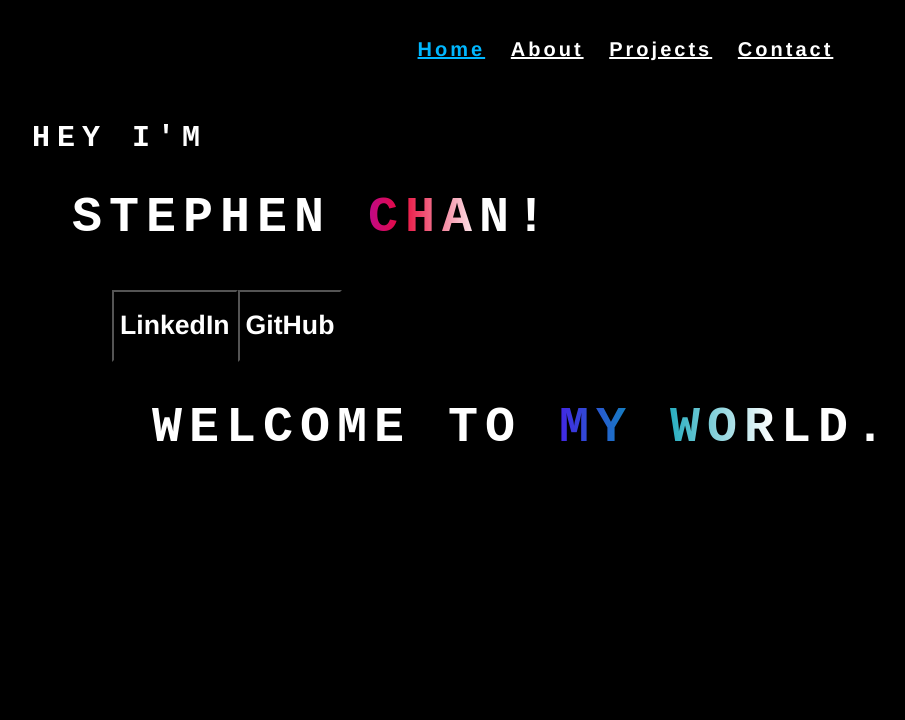
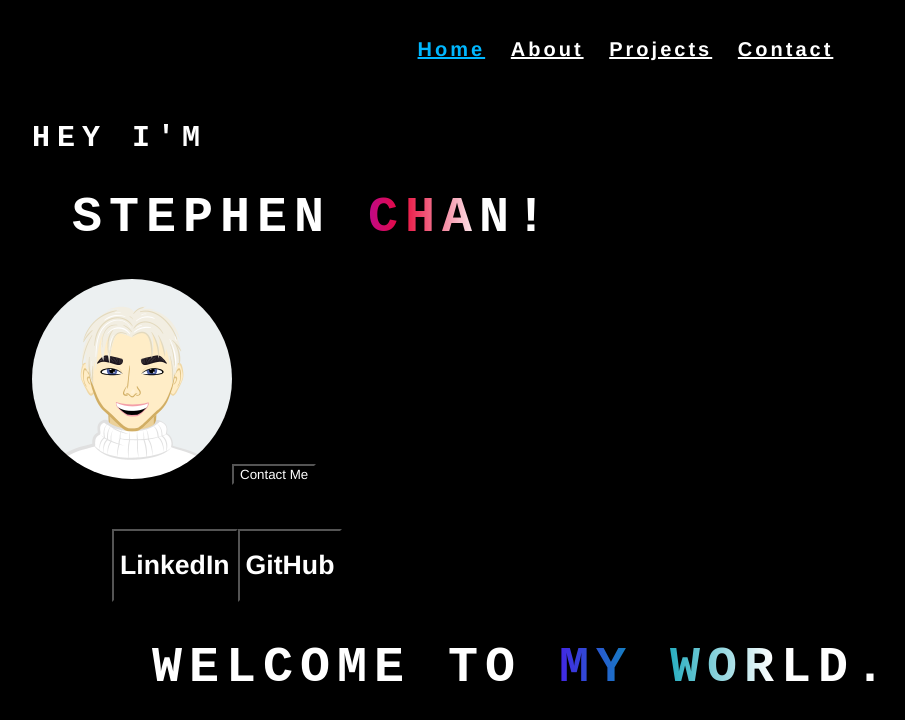
Before and after one commit to steveechan/portfolio, a Vue app: page / in a window 1280 px wide. Shown: the top 720 px of the page, without its empty margins (6-911 px from the left). Built offline with nearby package versions, Linux system fonts and the light colour scheme.

Commit message:
Home page finishing touches

```diff
--- a/src/router/index.js
+++ b/src/router/index.js
@@ -14,6 +14,11 @@ const routes = [
     // this generates a separate chunk (about.[hash].js) for this route
     // which is lazy-loaded when the route is visited.
     component: () => import(/* webpackChunkName: "about" */ '../views/AboutView.vue')
+  },
+  {
+    path: '/project',
+    name: 'project',
+    component: () => import('../views/ProjectView.vue')
   }
 ]
 
--- a/src/views/HomeView.vue
+++ b/src/views/HomeView.vue
@@ -2,7 +2,8 @@
   <div class="home">
     <div class="intro">
       <h1 class="hey"> Hey I'm </h1>
-      <h1 class="name"> Stephen Chan! </h1>
+      <h1 class="name"> Stephen Chan! </h1> <img src="../assets/AvatarMaker.png">
+      <router-link to="/project"><button class="contact">Contact Me</button></router-link>
       <h1 class="info"> Welcome to my world. </h1>
     </div>
     <div class="buttons">
@@ -26,7 +27,15 @@
 
 <style scoped>
 
-
+.contact:hover {
+  font-size: 10px;
+}
+img {
+  width: 200px;
+  height: 200px;
+  object-fit: cover;
+  border-radius: 50%;
+}
 .buttons {
   position: relative;
   left: 110px;
@@ -85,10 +94,12 @@
   background-position: 600px;
   }
 }
+
 .intro {
 text-align: left;
 margin: 30px;
 padding: 0px;
+position: relative;
 }
 
 .name {
--- a/src/views/ProjectView.vue
+++ b/src/views/ProjectView.vue
@@ -0,0 +1,9 @@
+<template>
+  <div class="project">
+hello
+  </div>
+</template>
+
+<style>
+
+</style>
```
Also changed, not shown: src/assets/AvatarMaker.png (added).
